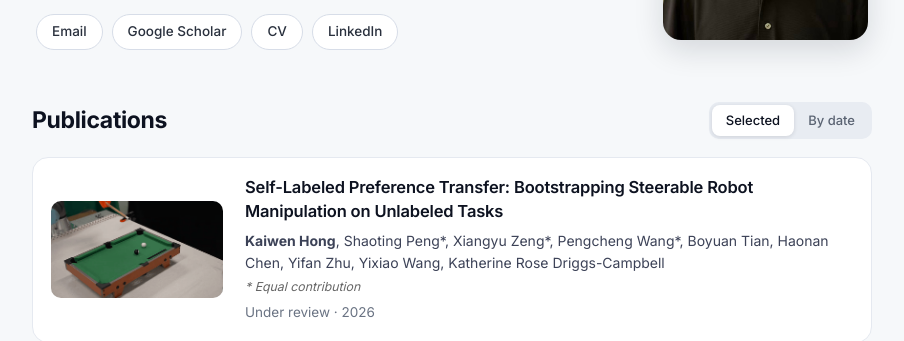
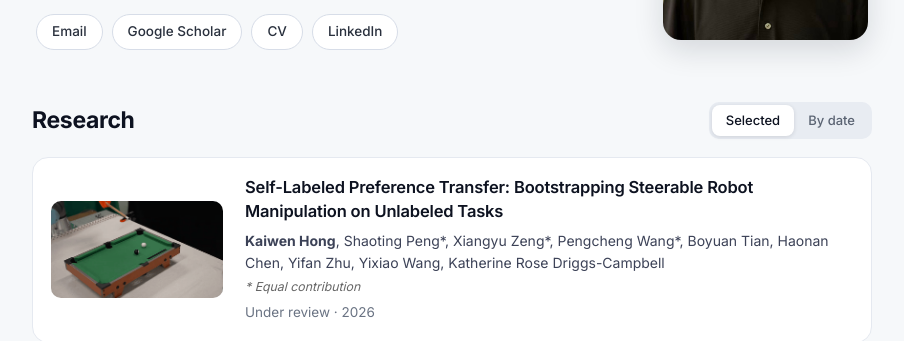
Before and after one commit to Kaiwen-Hong/kaiwen-hong.github.io, a Jekyll site: the page built from index.html, in a window 1280 px wide and 900 px high. Shown: the part 274-615 px from the top of the window, without its empty margins (188-1092 px from the left). Built offline with Jekyll 4.4.1, drawn with Linux system fonts in a browser that asks for light colours.

Commit message:
Rename Publications section to Research
Co-Authored-By: Claude Fable 5 <noreply@anthropic.com>

```diff
--- a/_layouts/default.html
+++ b/_layouts/default.html
@@ -43,7 +43,7 @@
 
     <!-- ============ PUBLICATIONS ============ -->
     <div class="sec">
-      <h2>Publications</h2>
+      <h2>Research</h2>
       <span class="seg"><a href="#" id="pub-selected-btn">Selected</a><a href="#" id="pub-all-btn">By date</a></span>
     </div>
 
```
